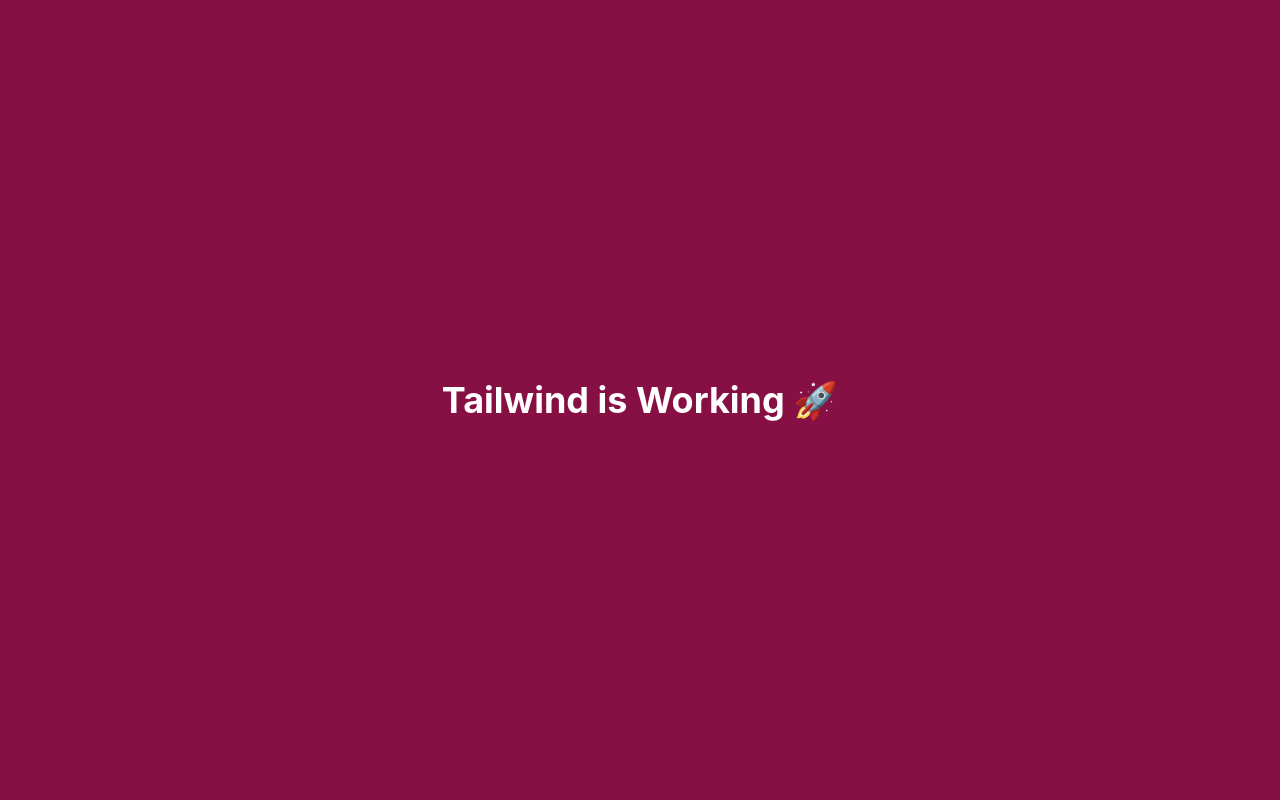
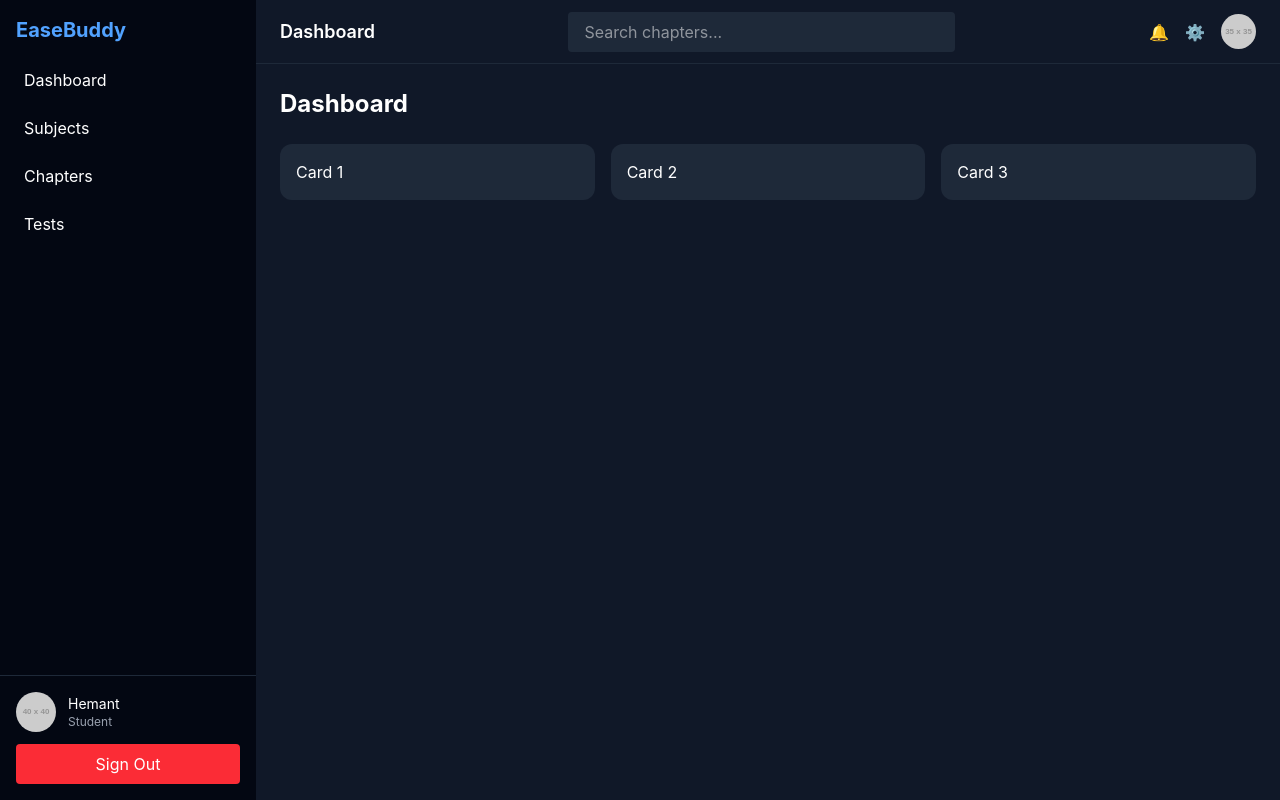
Before and after one commit to hemantsaini30/one, a React (Vite) app in the folder frontend/my-project/: page / in a window 1280 px wide. Built offline with nearby package versions, Linux system fonts and the light colour scheme.

Commit message:
basic frontend

```diff
--- a/frontend/my-project/src/App.jsx
+++ b/frontend/my-project/src/App.jsx
@@ -1,14 +1,10 @@
 import React from 'react';
 import './index.css';
 
+import Dashboard from "./components/dashboard";
+
 function App() {
-  return (
-    <div className="h-screen flex items-center justify-center bg-pink-900">
-      <h1 className="text-4xl text-white font-bold">
-        Tailwind is Working 🚀
-      </h1>
-    </div>
-  );
+  return <Dashboard />;
 }
 
 export default App;
--- /dev/null
+++ b/frontend/my-project/src/components/dashboard.jsx
@@ -0,0 +1,36 @@
+// src/components/dashboard.js
+import Sidebar from "./sidebar";
+import Navbar from "./navbar";
+
+const Dashboard = () => {
+  return (
+    <div className="flex h-screen bg-gray-900 text-white">
+
+      {/* SIDEBAR */}
+      <Sidebar />
+
+      {/* MAIN AREA */}
+      <div className="flex flex-col flex-1">
+
+        {/* NAVBAR */}
+        <Navbar />
+
+        {/* CONTENT */}
+        <div className="p-6 overflow-y-auto">
+          <h1 className="text-2xl font-bold">Dashboard</h1>
+
+          {/* Dummy cards */}
+          <div className="grid grid-cols-3 gap-4 mt-6">
+            <div className="bg-gray-800 p-4 rounded-xl">Card 1</div>
+            <div className="bg-gray-800 p-4 rounded-xl">Card 2</div>
+            <div className="bg-gray-800 p-4 rounded-xl">Card 3</div>
+          </div>
+
+        </div>
+      </div>
+
+    </div>
+  );
+};
+
+export default Dashboard;
--- /dev/null
+++ b/frontend/my-project/src/components/navbar.jsx
@@ -0,0 +1,35 @@
+// src/components/navbar.js
+const Navbar = () => {
+  return (
+    <div className="h-16 bg-gray-900 flex items-center justify-between px-6 border-b border-gray-800">
+
+      {/* LEFT */}
+      <h2 className="text-lg font-semibold">
+        Dashboard
+      </h2>
+
+      {/* CENTER */}
+      <div className="flex-1 flex justify-center">
+        <input
+          type="text"
+          placeholder="Search chapters..."
+          className="w-1/2 bg-gray-800 px-4 py-2 rounded outline-none"
+        />
+      </div>
+
+      {/* RIGHT */}
+      <div className="flex items-center gap-4">
+        <span className="cursor-pointer">🔔</span>
+        <span className="cursor-pointer">⚙️</span>
+        <img
+          src="https://via.placeholder.com/35"
+          className="rounded-full cursor-pointer"
+          alt="profile"
+        />
+      </div>
+
+    </div>
+  );
+};
+
+export default Navbar;
--- /dev/null
+++ b/frontend/my-project/src/components/sidebar.jsx
@@ -0,0 +1,51 @@
+// src/components/sidebar.js
+const Sidebar = () => {
+  return (
+    <div className="w-64 h-full bg-gray-950 flex flex-col justify-between">
+
+      {/* TOP */}
+      <div>
+        <h1 className="text-xl font-bold p-4 text-blue-400">
+          EaseBuddy
+        </h1>
+
+        <nav className="flex flex-col gap-2 px-4">
+          <button className="text-left p-2 rounded hover:bg-gray-800">
+            Dashboard
+          </button>
+          <button className="text-left p-2 rounded hover:bg-gray-800">
+            Subjects
+          </button>
+          <button className="text-left p-2 rounded hover:bg-gray-800">
+            Chapters
+          </button>
+          <button className="text-left p-2 rounded hover:bg-gray-800">
+            Tests
+          </button>
+        </nav>
+      </div>
+
+      {/* BOTTOM */}
+      <div className="p-4 border-t border-gray-800">
+        <div className="flex items-center gap-3 mb-3">
+          <img
+            src="https://via.placeholder.com/40"
+            className="rounded-full"
+            alt="profile"
+          />
+          <div>
+            <p className="text-sm">Hemant</p>
+            <p className="text-xs text-gray-400">Student</p>
+          </div>
+        </div>
+
+        <button className="w-full bg-red-500 hover:bg-red-600 p-2 rounded">
+          Sign Out
+        </button>
+      </div>
+
+    </div>
+  );
+};
+
+export default Sidebar;
```
Also changed, not shown: frontend/my-project/src/components/chapters.js (added), frontend/my-project/src/components/details.js (added).
